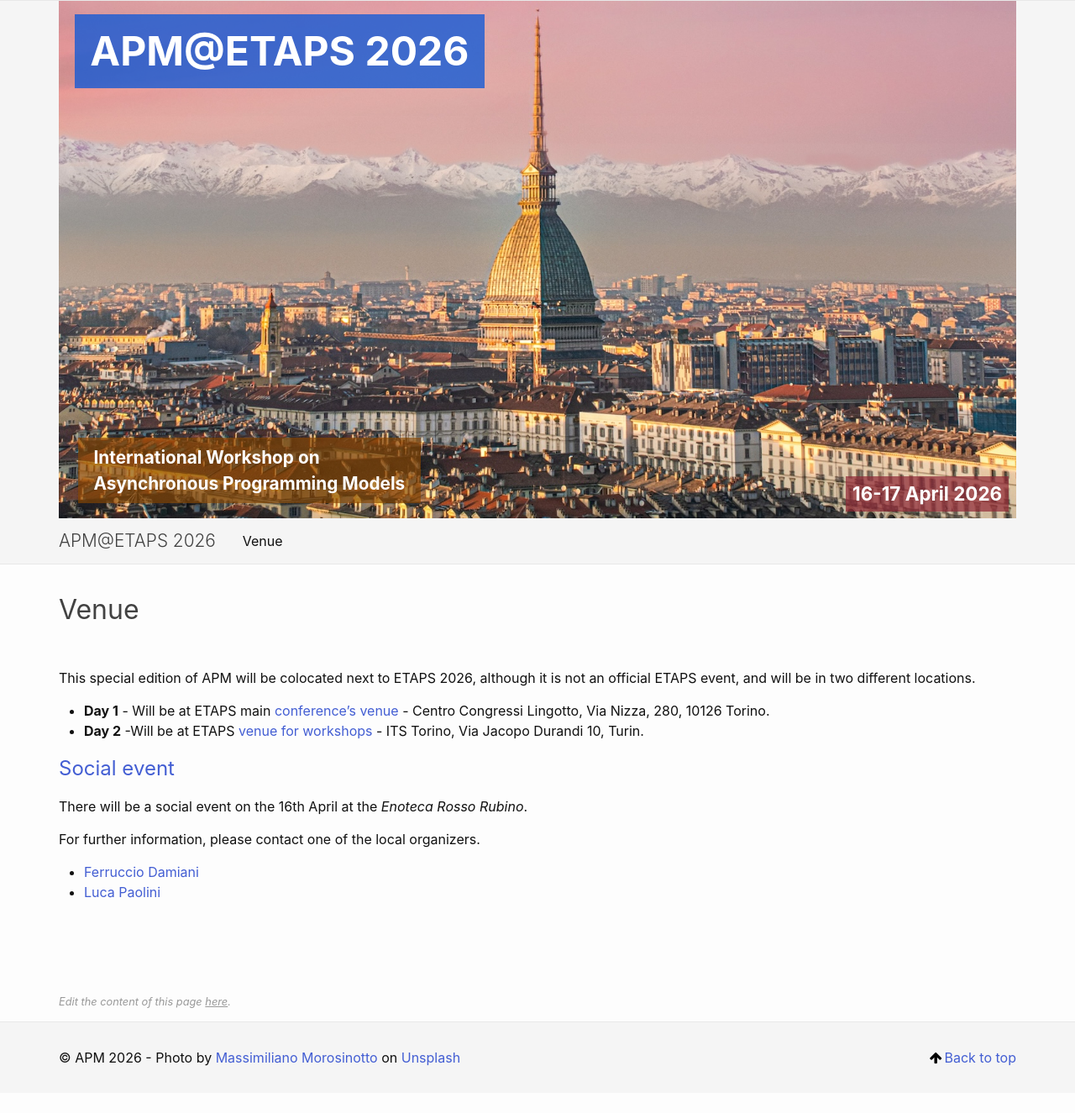
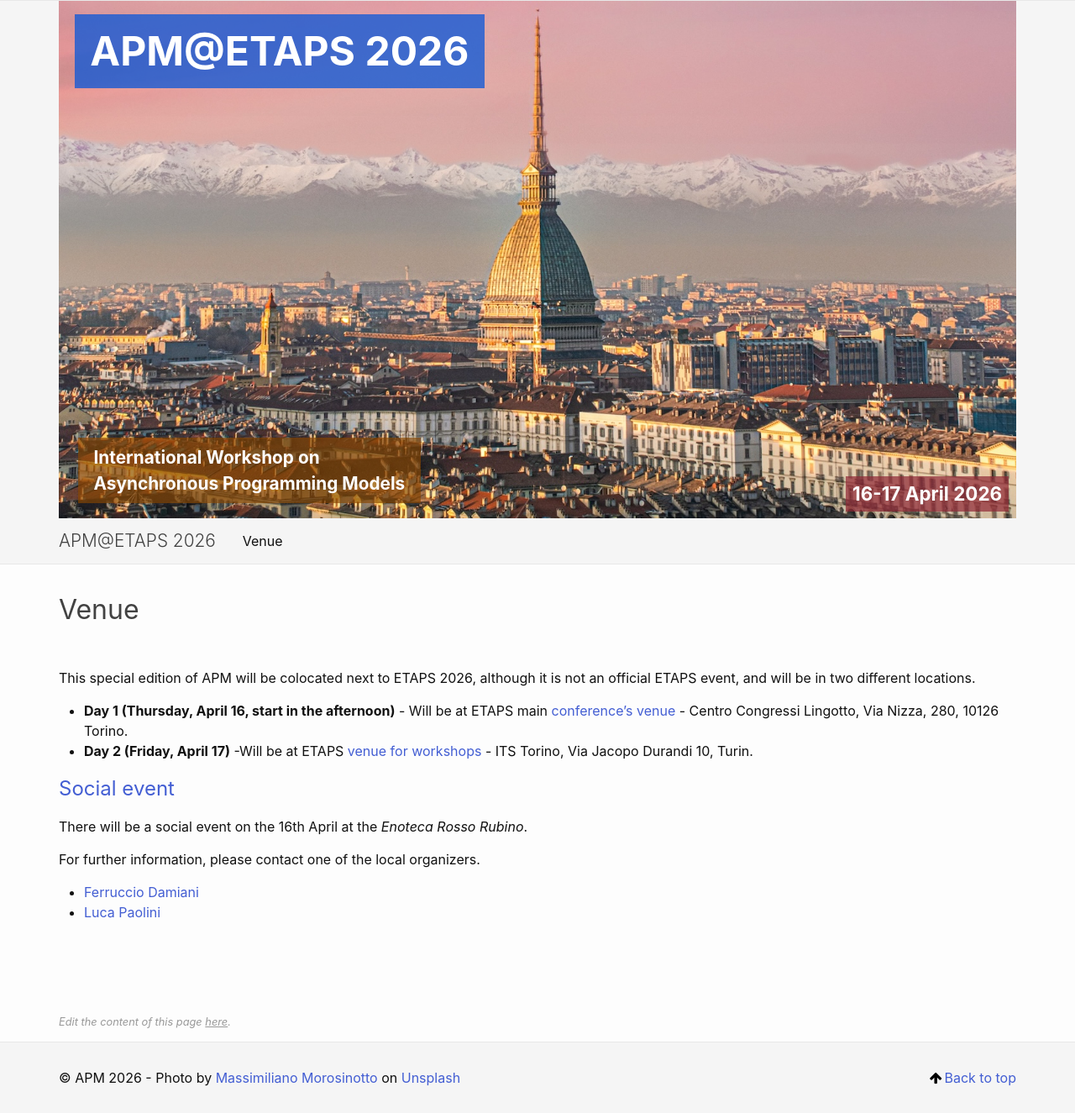
Before and after one commit to apm-workshop/at-etaps2026, a Jekyll site: the page built from _pages/venue.md, in a window 1280 px wide. Shown: the whole page at 84% size. Built offline with Jekyll 4.4.1, drawn with Linux system fonts in a browser that asks for light colours; before the commit the page ends 1301 px from its top, so only the background shows below that.

Commit message:
Update venue.md

```diff
--- a/_pages/venue.md
+++ b/_pages/venue.md
@@ -8,8 +8,8 @@ published: true
 
 This special edition of APM will be colocated next to ETAPS 2026, although it is not an official ETAPS event, and will be in two different locations.
 
-- **Day 1** - Will be at ETAPS main [conference's venue](https://etaps.org/2026/attending/) - Centro Congressi Lingotto, Via Nizza, 280, 10126 Torino.
-- **Day 2** -Will be at ETAPS [venue for workshops](https://etaps.org/2026/attending/) - ITS Torino, Via Jacopo Durandi 10, Turin.
+- **Day 1 (Thursday, April 16, start in the afternoon)** - Will be at ETAPS main [conference's venue](https://etaps.org/2026/attending/) - Centro Congressi Lingotto, Via Nizza, 280, 10126 Torino.
+- **Day 2 (Friday, April 17)** -Will be at ETAPS [venue for workshops](https://etaps.org/2026/attending/) - ITS Torino, Via Jacopo Durandi 10, Turin.
 
 
 
```
